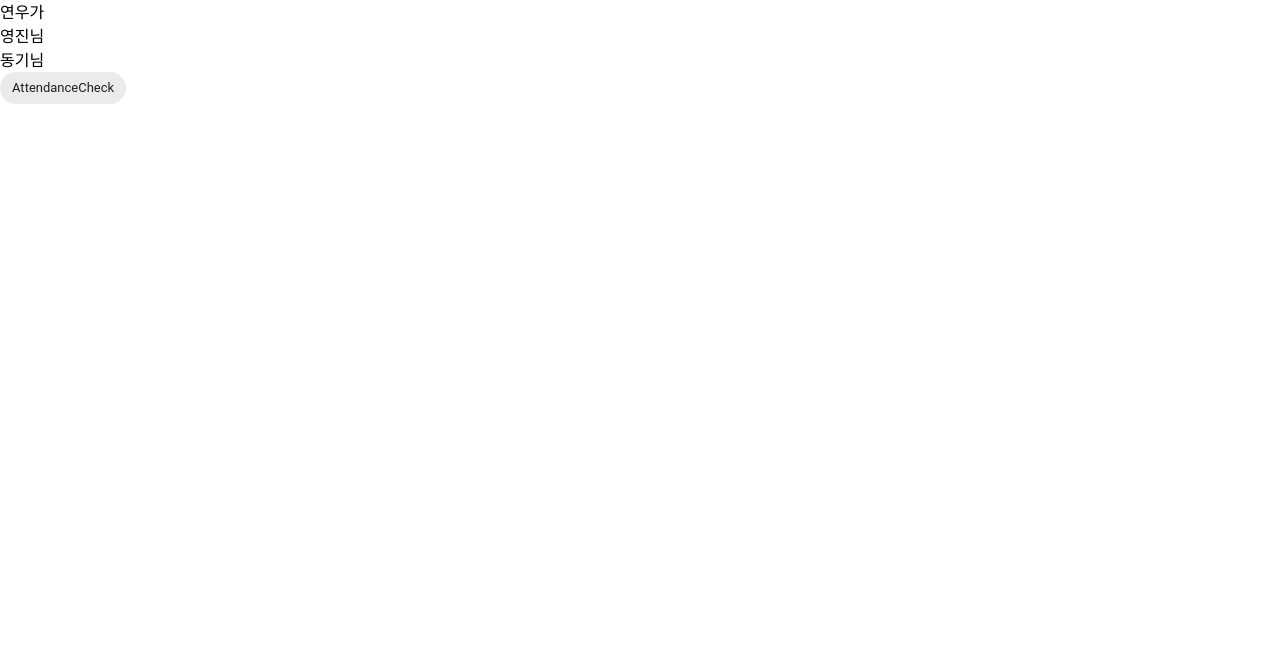
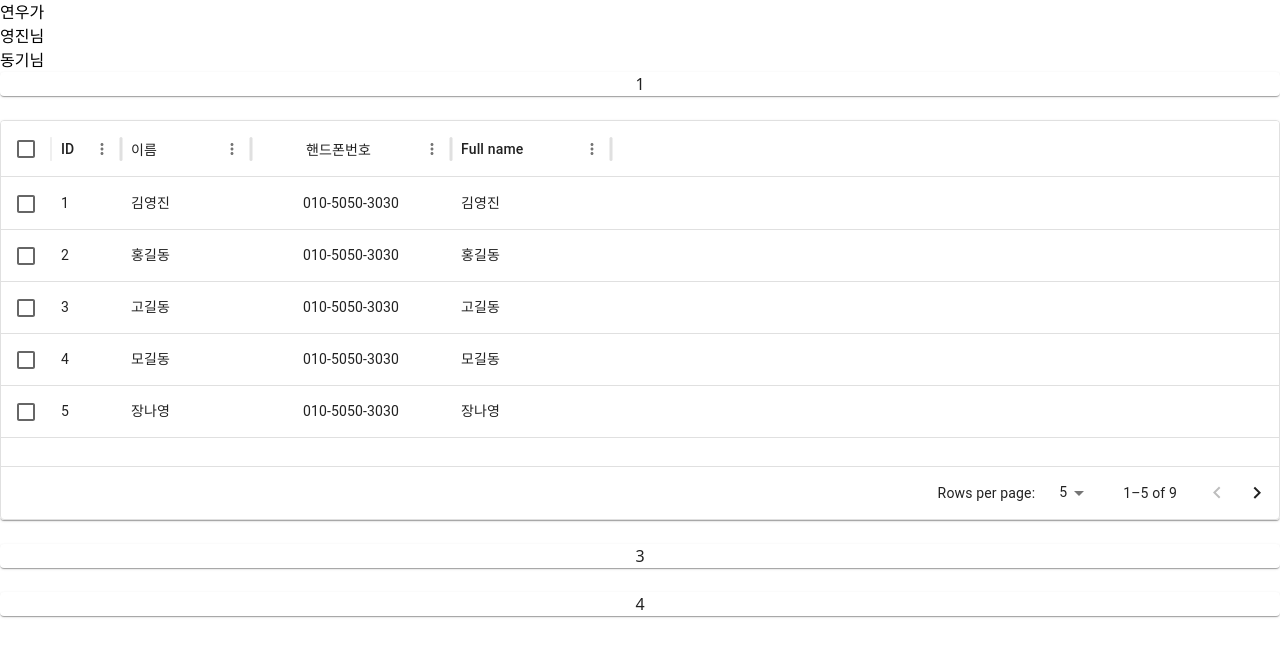
Before and after one commit to yokee1128/2024_web_student, a React (Create React App) app: page /attendance_check in a window 1280 px wide. Shown: the top 656 px of the page. Built offline with nearby package versions, Linux system fonts and the light colour scheme.

Commit message:
save_240714

```diff
--- a/package.json
+++ b/package.json
@@ -6,6 +6,7 @@
     "@emotion/react": "^11.11.4",
     "@emotion/styled": "^11.11.5",
     "@mui/material": "^5.16.1",
+    "@mui/x-data-grid": "^7.10.0",
     "@testing-library/jest-dom": "^5.17.0",
     "@testing-library/react": "^13.4.0",
     "@testing-library/user-event": "^13.5.0",
@@ -47,6 +48,7 @@
     ]
   },
   "devDependencies": {
+    "@faker-js/faker": "^8.4.1",
     "tailwindcss": "^3.4.4"
   }
 }
--- a/src/components/organism/AttendanceCheck.tsx
+++ b/src/components/organism/AttendanceCheck.tsx
@@ -1,12 +1,81 @@
-import { Chip } from "@mui/material";
+import styled from "@emotion/styled";
+import * as React from 'react';
+import { DataGrid, GridColDef } from '@mui/x-data-grid';
+import { Grid, Paper, Table, TableBody, TableCell, TableContainer, TableHead, TableRow } from "@mui/material";
 
 
 
+const Item = styled(Paper)(({ theme }) => ({
+  backgroundcolor: '#EEE',
+  textAlign: 'center',
+}));
+
+const columns: GridColDef[] = [
+  { field: 'id', headerName: 'ID', width: 70 },
+  { field: 'name', headerName: '이름', width: 130 },
+  {
+    field: 'phone',
+    headerName: '핸드폰번호',
+    headerAlign: "center",
+    align: "center",
+    type: 'string',
+    width: 200,
+  },
+  {
+    field: 'fullName',
+    headerName: 'Full name',
+    description: 'This column has a value getter and is not sortable.',
+    sortable: false,
+    width: 160,
+    valueGetter: (value, row) => `${row.name || ''}`,
+  },
+];
+
+const rows = [
+  { id: 1, name: '김영진', phone: '010-5050-3030' },
+  { id: 2, name: '홍길동', phone: '010-5050-3030' },
+  { id: 3, name: '고길동', phone: '010-5050-3030' },
+  { id: 4, name: '모길동', phone: '010-5050-3030' },
+  { id: 5, name: '장나영', phone: '010-5050-3030' },
+  { id: 6, name: '마젠타', phone: '010-5050-3030' },
+  { id: 7, name: '이시연', phone: '010-5050-3030' },
+  { id: 8, name: '이아희', phone: '010-5050-3030' },
+  { id: 9, name: '이지혜', phone: '010-5050-3030' },
+];
 const AttendanceCheck = () => {
 
   return (
     <div>
-      <Chip label="AttendanceCheck" />
+      <Grid container spacing={3}>
+        <Grid item xs={6} md={12}>
+          <Item>1</Item>
+        </Grid>
+        <Grid item xs={6} md={12}>
+          <Item>
+            <div style={{ height: 400, width: '100%' }}>
+              <DataGrid
+                rows={rows}
+                columns={columns}
+                initialState={{
+                  pagination: {
+                    paginationModel: { page: 0, pageSize: 5 },
+                  },
+                }}
+                pageSizeOptions={[5, 10]}
+                checkboxSelection
+              />
+            </div>
+          </Item>
+        </Grid>
+        <Grid item xs={6} md={12}>
+          <Item>
+            3
+          </Item>
+        </Grid>
+        <Grid item xs={6} md={12}>
+          <Item>4</Item>
+        </Grid>
+      </Grid>
     </div>
   );
 
```
Also changed, not shown: src/KYJ/excel.tsx (deleted), 1 other file (tests, documents, lock files or other folders).
